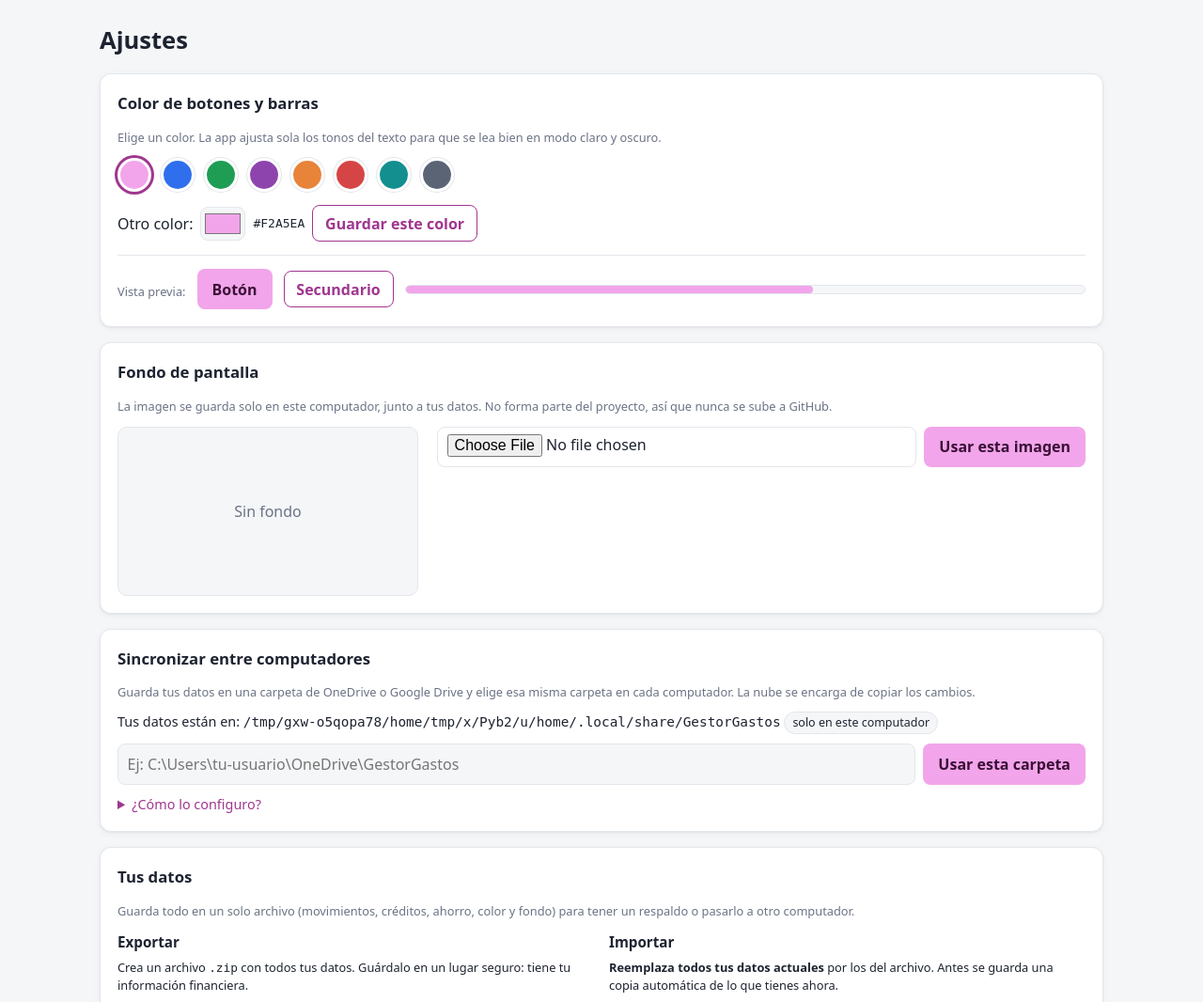
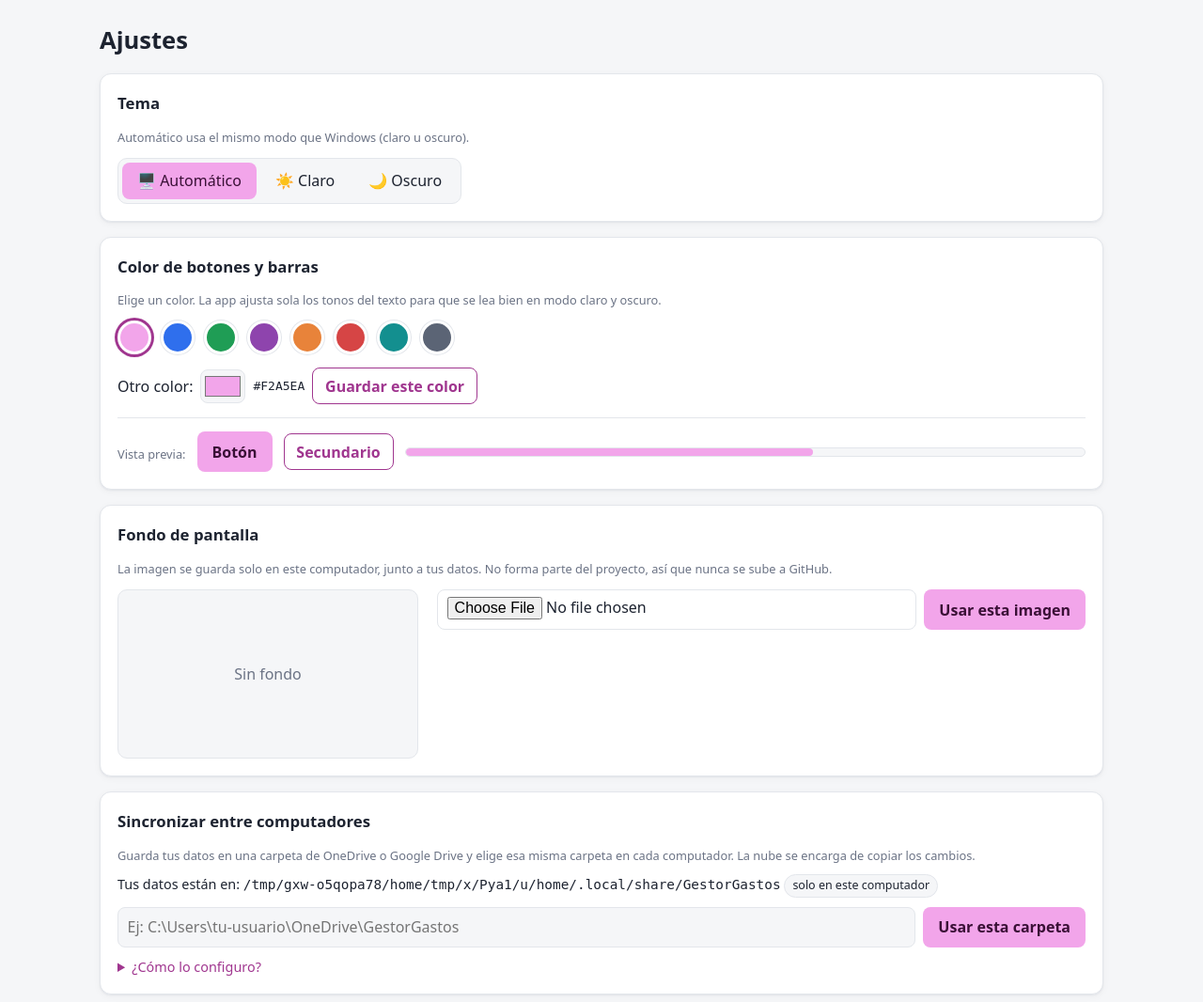
Before and after one commit to Daijinn-BKR/gestor-gastos, a Flask app: page /ajustes/ in a window 1280 px wide. Shown: the part 61-1127 px from the top of the page at 94% size. Run offline with Flask 3, Linux system fonts and the light colour scheme; data that the repository does not hold is empty; parts of the project's set-up code (start-up, migrations or seed data) failed here and were passed over.

Commit message:
Selector de temas

```diff
--- a/gestor/__init__.py
+++ b/gestor/__init__.py
@@ -66,6 +66,7 @@ def create_app(test_config: dict | None = None) -> Flask:
         carpeta = Path(app.config["DATABASE"]).parent
         return {"hoy": date.today().isoformat(), "fondo": ajustes.info_fondo(),
                 "css_acento": colores.css(ajustes.color_acento()),
+                "tema": ajustes.tema(),
                 "aviso_carpeta": app.config.get("AVISO_CARPETA"),
                 "otro_equipo": ubicacion.otro_equipo_activo(carpeta),
                 "copias_conflicto": ubicacion.copias_en_conflicto(carpeta),
--- a/gestor/colores.py
+++ b/gestor/colores.py
@@ -129,5 +129,7 @@ def css(color: str) -> str:
     otros = series(color)
     claro += " " + " ".join(f"--serie-{i}: {c};" for i, (c, _) in enumerate(otros, start=1))
     oscuro += " " + " ".join(f"--serie-{i}: {c};" for i, (_, c) in enumerate(otros, start=1))
+    # Modo oscuro: forzado en Ajustes (data-tema="oscuro") o automático según Windows
     return (f":root {{ {claro} }}\n"
-            f"@media (prefers-color-scheme: dark) {{ :root {{ {oscuro} }} }}")
+            f':root[data-tema="oscuro"] {{ {oscuro} }}\n'
+            f'@media (prefers-color-scheme: dark) {{ :root:not([data-tema="claro"]) {{ {oscuro} }} }}')
--- a/gestor/static/style.css
+++ b/gestor/static/style.css
@@ -284,3 +298,9 @@ body.con-fondo .selector-mes { background: color-mix(in srgb, var(--superficie)
 .ayuda ol { padding-left: 20px; margin: 10px 0; font-size: .9rem; }
 .ayuda li { margin-bottom: 6px; }
 .ayuda p { font-size: .9rem; margin: 0; }
+
+/* Selector de tema */
+.selector-tema { display: inline-flex; gap: 4px; padding: 4px; margin-top: 12px; border: 1px solid var(--borde); border-radius: 10px; background: var(--fondo); flex-wrap: wrap; }
+.selector-tema__opcion { font: inherit; font-weight: 500; padding: .45rem 1rem; border: 0; border-radius: 8px; background: transparent; color: var(--texto); cursor: pointer; }
+.selector-tema__opcion:hover { background: var(--superficie); }
+.selector-tema__opcion.activo { background: var(--primario); color: var(--sobre-primario); }
--- a/gestor/templates/ajustes.html
+++ b/gestor/templates/ajustes.html
@@ -2,6 +2,19 @@
 {% block titulo %}Ajustes{% endblock %}
 {% block contenido %}
 <h1>Ajustes</h1>
+
+<section class="panel">
+  <h2>Tema</h2>
+  <p class="tenue nota-chica">Automático usa el mismo modo que Windows (claro u oscuro).</p>
+  <form method="post" action="{{ url_for('.cambiar_tema') }}" class="selector-tema" aria-label="Tema">
+    {% for valor, nombre in temas.items() %}
+      <button type="submit" name="tema" value="{{ valor }}" class="selector-tema__opcion {{ 'activo' if tema == valor }}"
+              aria-pressed="{{ 'true' if tema == valor else 'false' }}">
+        {{ {'auto': '🖥️', 'claro': '☀️', 'oscuro': '🌙'}[valor] }} {{ nombre }}
+      </button>
+    {% endfor %}
+  </form>
+</section>
 
 <section class="panel">
   <h2>Color de botones y barras</h2>
--- a/gestor/templates/base.html
+++ b/gestor/templates/base.html
@@ -1,5 +1,5 @@
 <!doctype html>
-<html lang="es">
+<html lang="es"{% if tema in ("claro", "oscuro") %} data-tema="{{ tema }}"{% endif %}>
 <head>
   <meta charset="utf-8">
   <meta name="viewport" content="width=device-width, initial-scale=1">
--- a/gestor/templates/resumen.html
+++ b/gestor/templates/resumen.html
@@ -22,7 +22,7 @@
   </nav>
   <a class="boton" id="exportar" href="{{ url_for('resumen.exportar', mes=mes) }}"
      data-guardar="exportar_excel" data-argumento="{{ mes }}"
-     title="Exporta el resumen y los registros de {{ mes | nombre_mes }}">⬇ Exportar {{ (mes | nombre_mes).split(' ')[0] }} a Excel</a>
+     title="Exporta el resumen y los registros de {{ mes | nombre_mes }}">⬇ Exportar {{ (mes | nombre_mes).split(' ')[0] | capitalize }} a Excel</a>
 </div>
 {% if not es_actual %}
   <p class="tenue nota-chica aviso-mes">Saldos, deuda y ahorro al cierre de {{ mes | nombre_mes }}.</p>
--- a/gestor/views/ajustes.py
+++ b/gestor/views/ajustes.py
@@ -59,6 +59,25 @@ def _formato(datos: bytes) -> str | None:
     return None
 
 
+TEMAS = {"auto": "Automático", "claro": "Claro", "oscuro": "Oscuro"}
+
+
+def tema() -> str:
+    """'auto' (sigue a Windows), 'claro' u 'oscuro'."""
+    valor = get_config_texto("tema", "auto")
+    return valor if valor in TEMAS else "auto"
+
+
+@bp.post("/tema")
+def cambiar_tema():
+    valor = request.form.get("tema")
+    if valor not in TEMAS:
+        flash("Tema no válido.", "error")
+    else:
+        set_config("tema", valor)
+    return redirect(url_for(".inicio"))
+
+
 def color_acento() -> str:
     color = get_config_texto("color_acento", colores.COLOR_POR_DEFECTO)
     return color.upper() if colores.es_color(color) else colores.COLOR_POR_DEFECTO
@@ -69,6 +88,7 @@ def inicio():
     return render_template("ajustes.html", fondo=info_fondo(),
                            difuminado=get_config("fondo_difuminado", DIFUMINADO_POR_DEFECTO),
                            color=color_acento(), predefinidos=colores.PREDEFINIDOS,
+                           temas=TEMAS,
                            color_por_defecto=colores.COLOR_POR_DEFECTO,
                            carpeta_datos=str(_carpeta()),
                            carpeta_por_defecto=current_app.config["CARPETA_POR_DEFECTO"],
```
Also changed, not shown: other parts of gestor/static/style.css (+20 -6 lines), tests/test_ajustes.py (+18 -0 lines), tests/test_app.py (+1 -1 lines), README.md.
